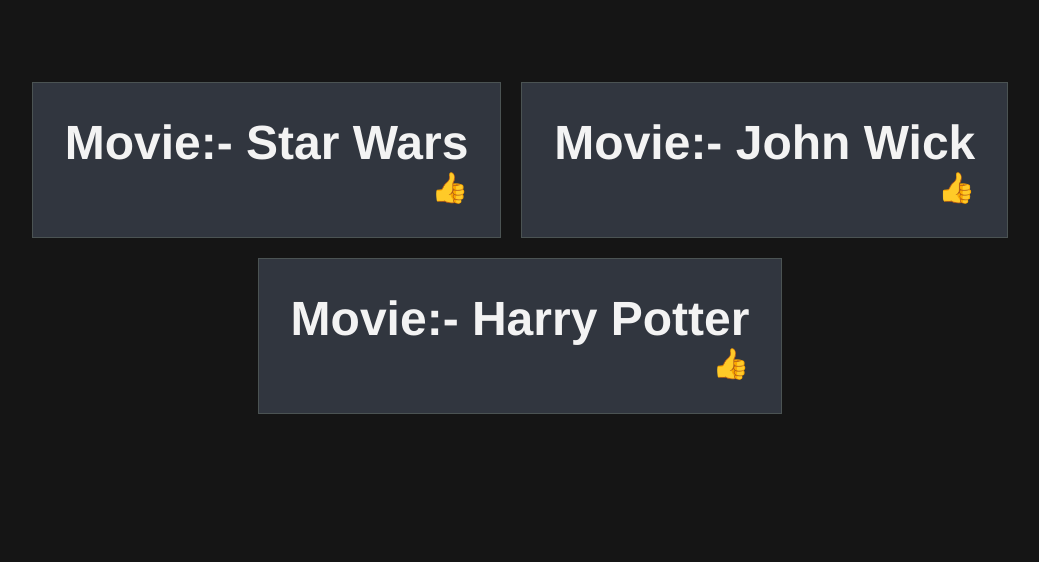
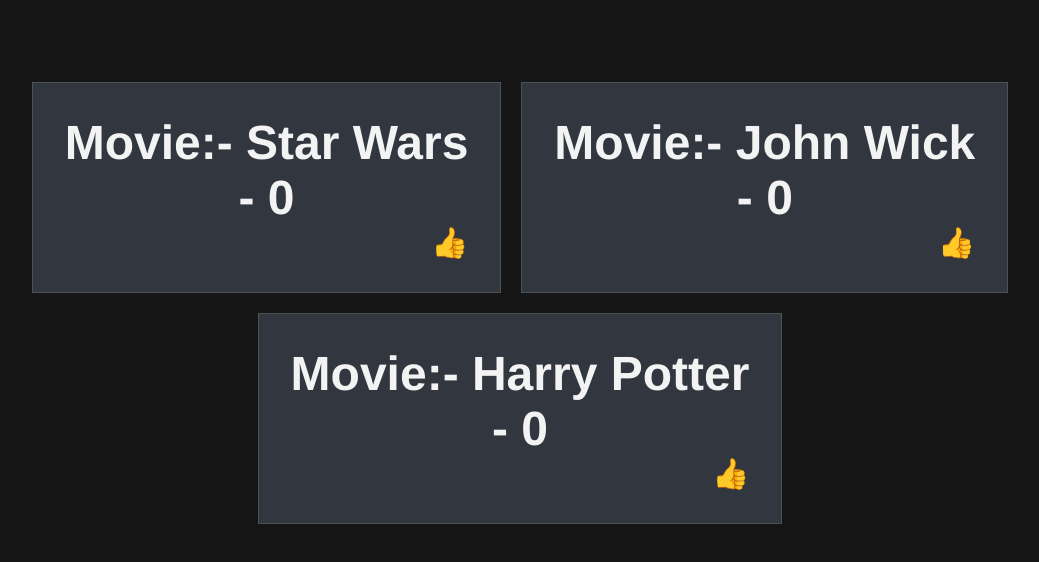
Before and after one commit to nithinshibu/react-movie-app-js-mastery, a React (Vite) app in the folder my-first-react-app/: page / in a window 1280 px wide. Shown: the top 562 px of the page, without its empty margins (64-1103 px from the left). Built offline with nearby package versions, Linux system fonts and the light colour scheme.

Commit message:
useEffect - dependency array

```diff
--- a/my-first-react-app/src/App.jsx
+++ b/my-first-react-app/src/App.jsx
@@ -5,15 +5,17 @@
 const Card = ({ title }) => {
   const [hasLiked, setHasLiked] = useState(false);
 
+  const [count, setCount] = useState(0);
+
 
   useEffect(() => {
     console.log(`${title} has been liked: ${hasLiked}`);
-  });
+  }, [hasLiked]);
 
   return (
 
-    <div className='card'>
-      <h2>Movie:- {title}</h2>
+    <div className='card' onClick={() => { setCount((prevState) => prevState + 1) }}>
+      <h2>Movie:- {title} <br></br> - {count}</h2>
       <button className='like-btn' onClick={() => { setHasLiked(!hasLiked) }}>{hasLiked ? '❤' : '👍'}</button>
     </div >
 
```
